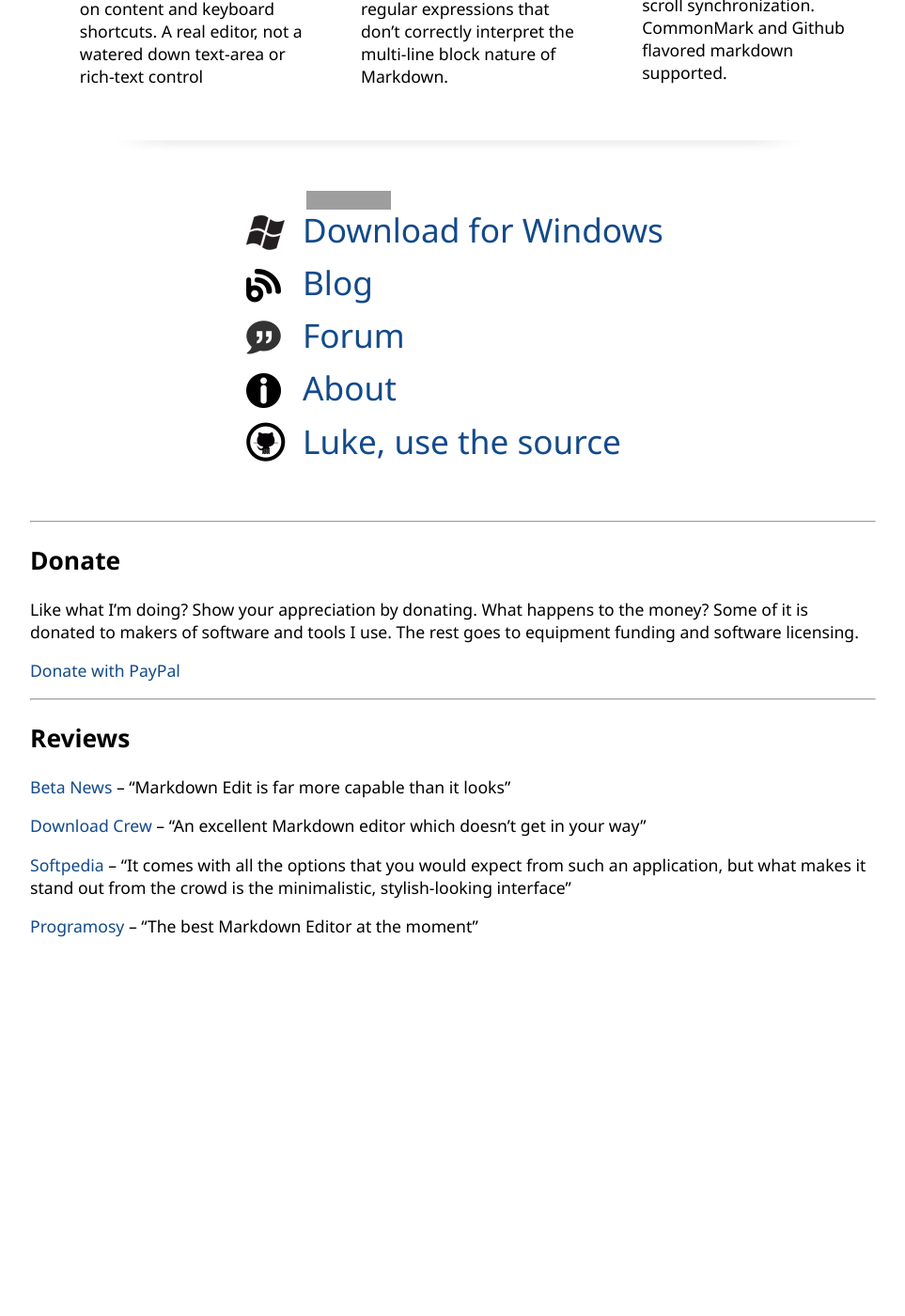
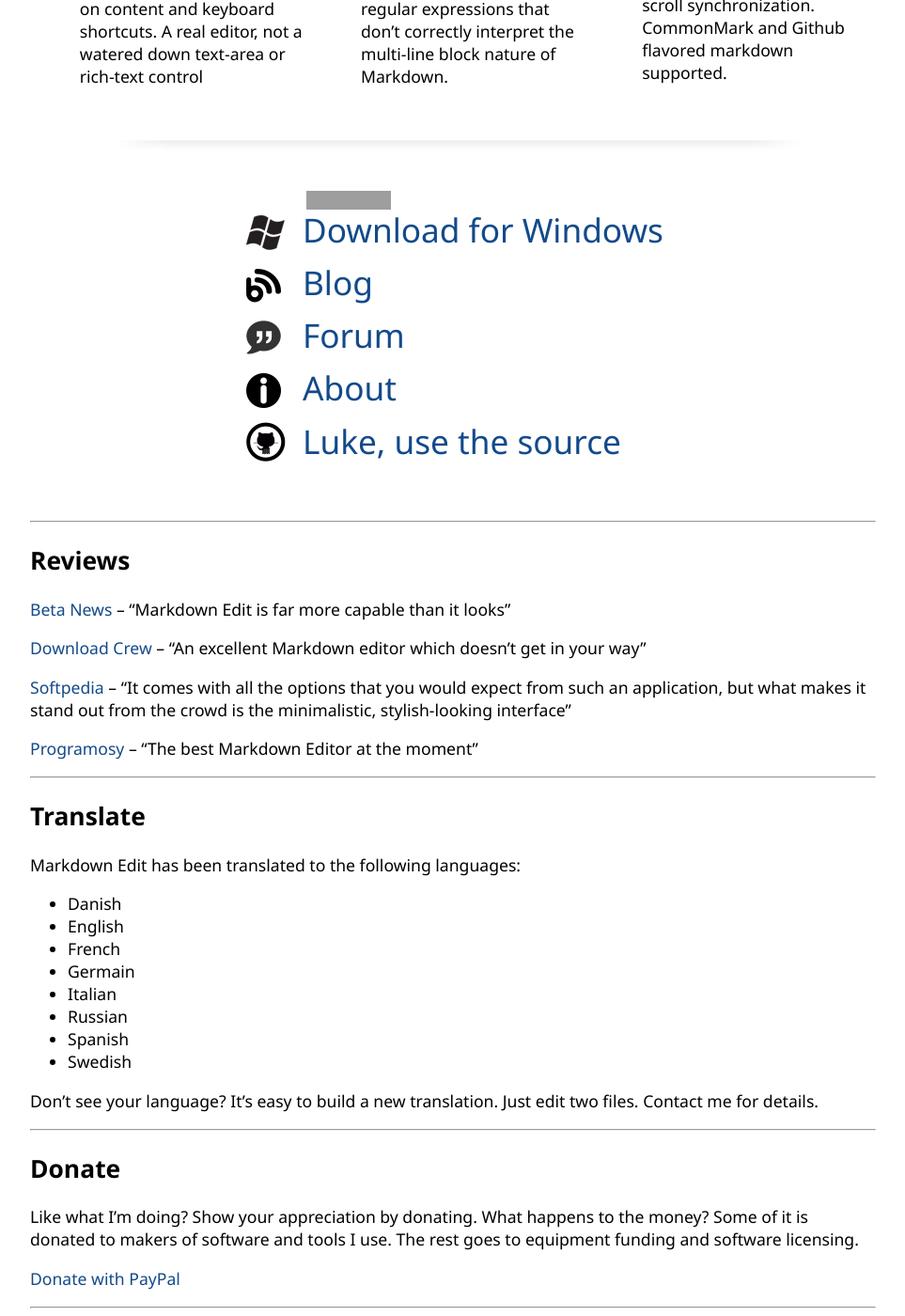
Before and after one commit to mike-ward/mde-site, a Jekyll site: the page built from index.md, in a window 1280 px wide and 1400 px high, scrolled down 675 px. Shown: the whole window at 94% size, without its empty margins (158-1121 px from the left). Built offline with Jekyll 4.4.1, drawn with Linux system fonts in a browser that asks for light colours; comment, search, counter and statistics services are not loaded; before the commit the page ends 1690 px from its top, so only the background shows below that; grey boxes are pictures that could not be loaded.

Commit message:
add translate section

```diff
--- a/index.md
+++ b/index.md
@@ -29,8 +18,40 @@
 
 [Programosy] – "The best Markdown Editor at the moment"
 
-  [Donate with PayPal]: http://mike-ward.net/donate/
+------------------------------------------------------------------------
+
+Translate
+---------
+
+Markdown Edit has been translated to the following languages:
+
+-   Danish
+-   English
+-   French
+-   Germain
+-   Italian
+-   Russian
+-   Spanish
+-   Swedish
+
+Don't see your language? It's easy to build a new translation. Just edit
+two files. Contact me for details.
+
+------------------------------------------------------------------------
+
+Donate
+------
+
+Like what I'm doing? Show your appreciation by donating. What happens to
+the money? Some of it is donated to makers of software and tools I use.
+The rest goes to equipment funding and software licensing.
+
+[Donate with PayPal]
+
+------------------------------------------------------------------------
+
   [Beta News]: http://betanews.com/2015/11/16/markdown-edit-is-a-distraction-free-editor-for-windows/
   [Download Crew]: http://www.downloadcrew.com/article/33887-markdown_edit
   [Softpedia]: http://www.softpedia.com/get/Internet/WEB-Design/HTML-Editors/Markdown-Edit.shtml
   [Programosy]: http://www.programosy.pl/program,markdown-edit.html
+  [Donate with PayPal]: http://mike-ward.net/donate/
```
Also changed, not shown: other parts of index.md (+0 -11 lines).
